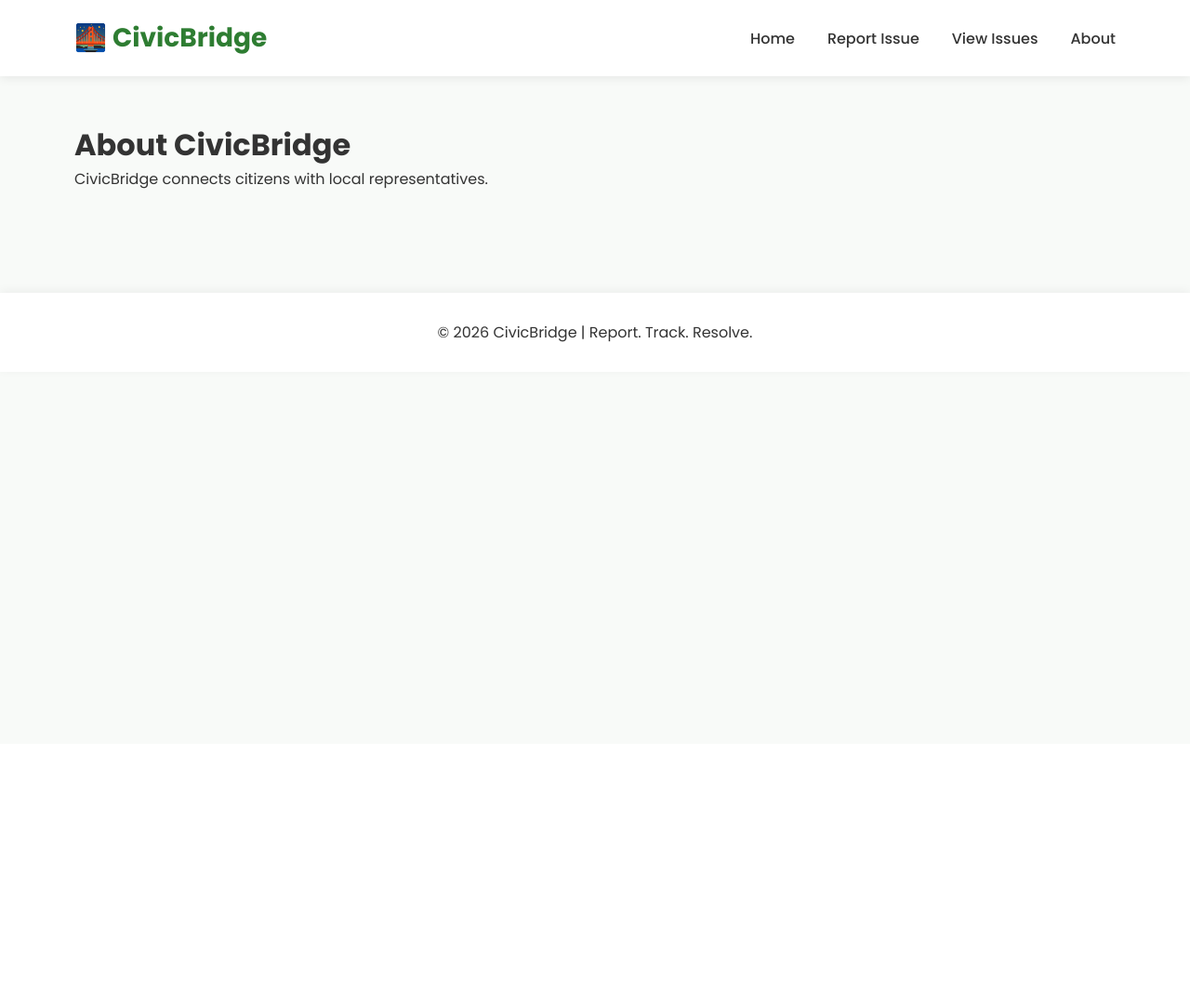
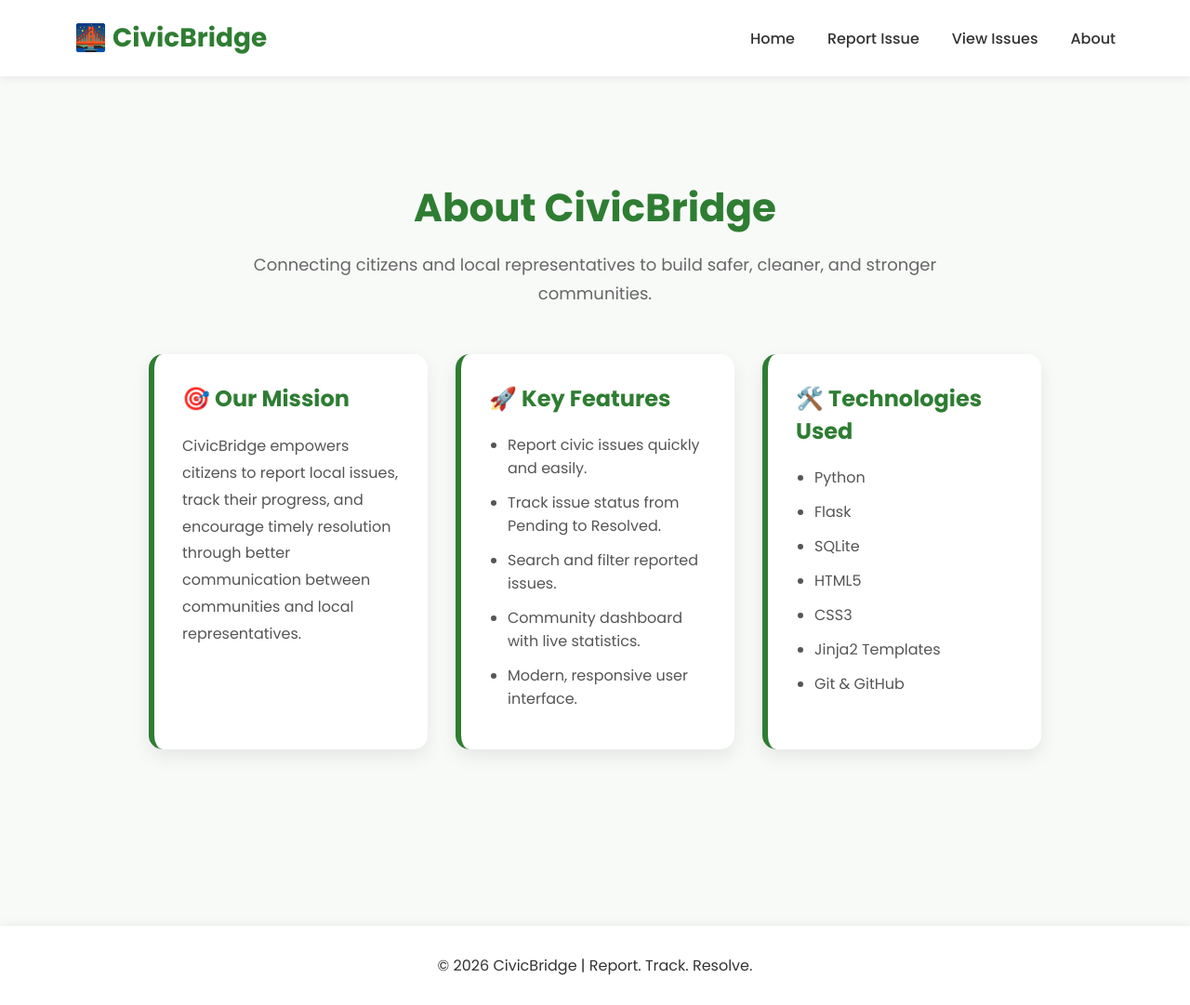
Before and after one commit to Joelantonyjose/CivicBridge, a Flask app: page /about in a window 1280 px wide. Shown: the whole page at 93% size. Before the commit the page ends 368 px from the top, so only its background shows below. Run offline with Flask 3, Linux system fonts and the light colour scheme.

Commit message:
Redesign About page with modern UI

```diff
--- a/app/static/style.css
+++ b/app/static/style.css
@@ -837,3 +837,109 @@ footer{
     box-shadow:0 5px 15px rgba(0,0,0,0.08);
 
 }
+
+/* About Page */
+
+.about-header{
+
+    text-align:center;
+
+    padding:60px 20px 30px;
+
+}
+
+.about-header h1{
+
+    font-size:42px;
+
+    color:#2e7d32;
+
+    margin-bottom:15px;
+
+}
+
+.about-header p{
+
+    max-width:750px;
+
+    margin:0 auto;
+
+    font-size:18px;
+
+    color:#666;
+
+    line-height:1.7;
+
+}
+
+/* About Layout */
+
+.about-container{
+
+    max-width:1000px;
+
+    margin:0 auto 60px;
+
+    padding:20px;
+
+    display:grid;
+
+    grid-template-columns:repeat(auto-fit, minmax(280px,1fr));
+
+    gap:30px;
+
+}
+
+/* Cards */
+
+.about-card{
+
+    background:white;
+
+    padding:30px;
+
+    border-radius:15px;
+
+    border-left:6px solid #2e7d32;
+
+    box-shadow:0 8px 20px rgba(0,0,0,0.08);
+
+    transition:0.3s;
+
+}
+
+.about-card:hover{
+
+    transform:translateY(-6px);
+
+}
+
+.about-card h2{
+
+    color:#2e7d32;
+
+    margin-bottom:20px;
+
+}
+
+.about-card p{
+
+    color:#555;
+
+    line-height:1.8;
+
+}
+
+.about-card ul{
+
+    padding-left:20px;
+
+}
+
+.about-card li{
+
+    margin-bottom:12px;
+
+    color:#555;
+
+}
--- a/app/templates/about.html
+++ b/app/templates/about.html
@@ -2,10 +2,71 @@
 
 {% block content %}
 
-<h1>About CivicBridge</h1>
+<section class="about-header">
 
-<p>
-    CivicBridge connects citizens with local representatives.
-</p>
+    <h1>About CivicBridge</h1>
 
+    <p>
+        Connecting citizens and local representatives to build safer, cleaner, and stronger communities.
+    </p>
+
+</section>
+
+<div class="about-container">
+
+    <div class="about-card">
+
+        <h2>🎯 Our Mission</h2>
+
+        <p>
+            CivicBridge empowers citizens to report local issues, track their progress, and encourage timely resolution through better communication between communities and local representatives.
+        </p>
+
+    </div>
+
+    <div class="about-card">
+
+        <h2>🚀 Key Features</h2>
+
+        <ul>
+
+            <li>Report civic issues quickly and easily.</li>
+
+            <li>Track issue status from Pending to Resolved.</li>
+
+            <li>Search and filter reported issues.</li>
+
+            <li>Community dashboard with live statistics.</li>
+
+            <li>Modern, responsive user interface.</li>
+
+        </ul>
+
+    </div>
+
+    <div class="about-card">
+
+        <h2>🛠️ Technologies Used</h2>
+
+        <ul>
+
+            <li>Python</li>
+
+            <li>Flask</li>
+
+            <li>SQLite</li>
+
+            <li>HTML5</li>
+
+            <li>CSS3</li>
+
+            <li>Jinja2 Templates</li>
+
+            <li>Git & GitHub</li>
+
+        </ul>
+
+    </div>
+
+</div>
 {% endblock %}
```
Also changed, not shown: docs/development_journal.md (+49 -0 lines).
